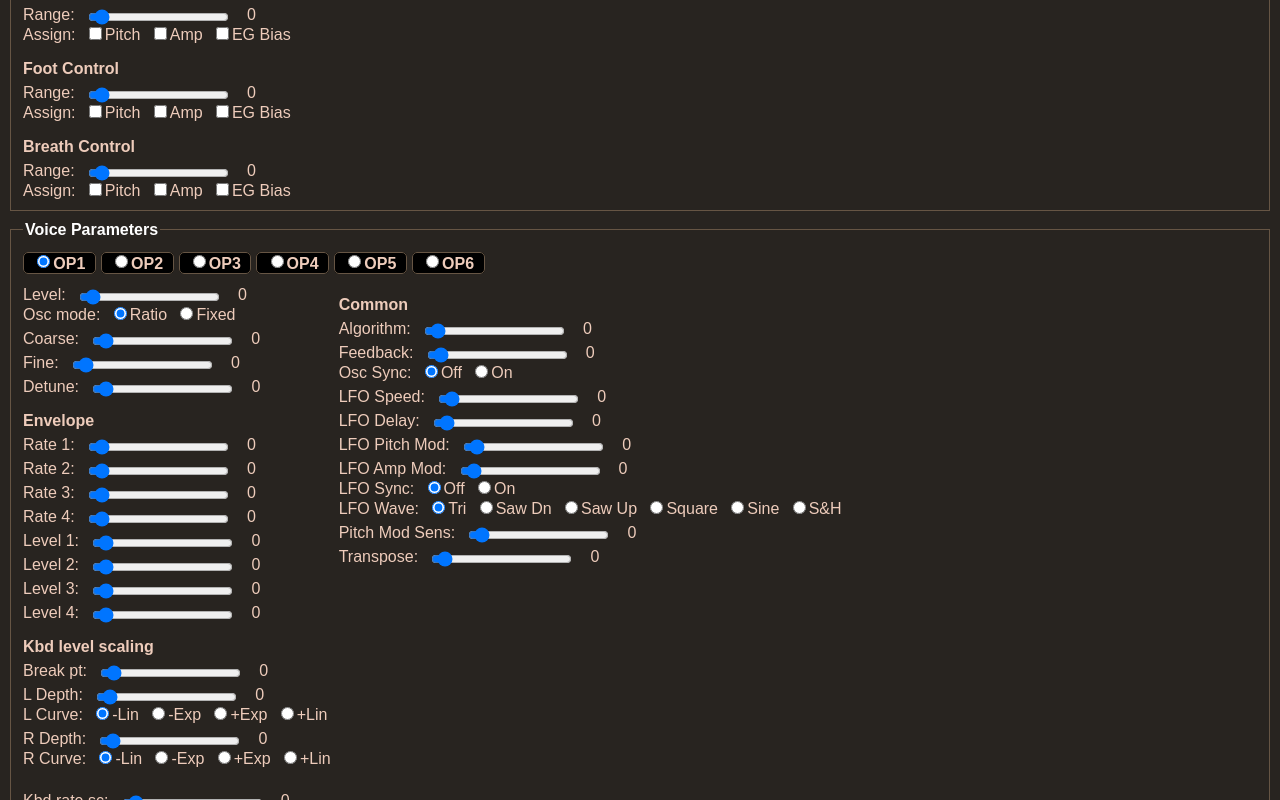
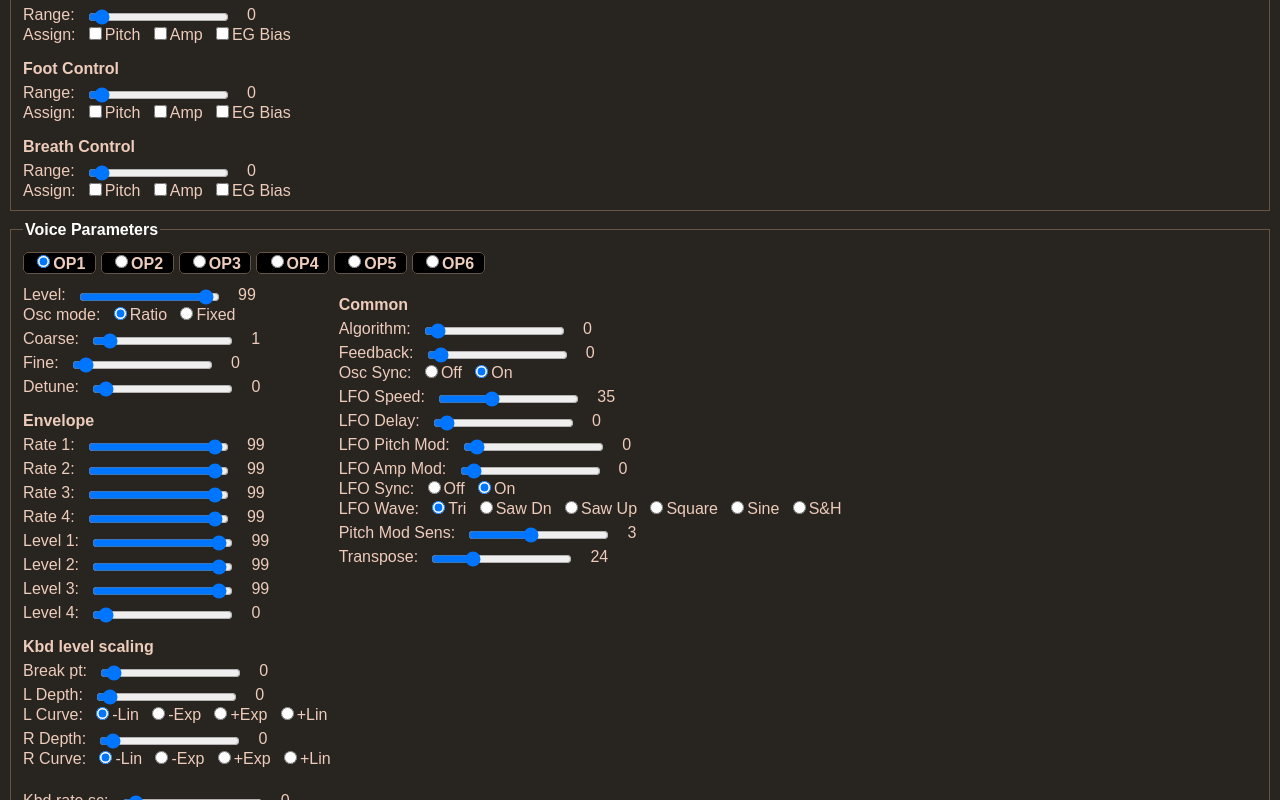
Before and after one commit to Ahlzen/DXEdit, a React (Vite) app: page / in a window 1280 px wide. Shown: the part 583-1383 px from the top of the page. Built offline with nearby package versions, Linux system fonts and the light colour scheme.

Commit message:
Added actual INIT VOICE data.

```diff
--- a/src/components/App.tsx
+++ b/src/components/App.tsx
@@ -2,7 +2,7 @@ import { useState, useRef, useEffect } from 'react';
 import { Preferences } from '../preferences';
 import './App.css';
 
-// MIDI
+// MIDI / DX7 sysex
 import { WebMidi } from '../midi/webmidi'
 import type { performanceParam, performanceValues } from '../midi/performanceParams.ts'
 import { performanceParamSpecs } from '../midi/performanceParams.ts';
@@ -16,7 +16,6 @@ import Slider from './Slider.tsx';
 import PerformanceControlEditor from './PerformanceControlEditor.tsx';
 import EnvelopeEditor from './EnvelopeEditor.tsx';
 import OpEditor from './OpEditor.tsx';
-import { toHexString } from '../utils.ts';
 
 
 export default function App()
@@ -56,7 +55,6 @@ export default function App()
   const [currentOp, setCurrentOp] = useState<opNumber>('op1');
 
   useEffect(() => {
-    console.log("App: useEffect()");
     if (!midi.current.isInitialized) {
       midi.current.initialize(true,
         () => {
--- a/src/midi/voiceParams.ts
+++ b/src/midi/voiceParams.ts
@@ -57,14 +57,13 @@ export let egTypeOffsets : {[key in egType]: number} = {
 export class voiceParamData {
   private data: Uint8Array;
 
-  //constructor();
   constructor(data: Uint8Array | null = null) {
     if (data) {
       this.data = new Uint8Array(data);
     }
     else {
-      // TODO: fill with init patch data
-      this.data = new Uint8Array(154);
+      // Use init patch data
+      this.data = voiceParamData.getInitParams();
     }
   }
 
@@ -111,10 +110,115 @@ export class voiceParamData {
     return value;
   }
 
-  static getInitPatch(): voiceParamData {
-    let initData = new Uint8Array([
-      // TODO
+  private static getInitParams(): Uint8Array {
+    return new Uint8Array([
+      // These are the values set by the
+      // "VOICE INIT" feature of the DX7 mk1
 
-    ])
+      // OP6
+      99,99,99,99, // EG Rate 1-4
+      99,99,99,0,  // EG Level 1-4
+      0, // Kbd level scale break point (0=A-1, 39=C3)
+      0, 0, // Kbd level scale L/R depth
+      0, 0,// Kbd level scale L/R curve (-LIN)
+      0, // Kbd rate scaling
+      0, // Amp mod sensitivity
+      0, // Key vel sensitivity
+      0, // Level
+      0, // Osc mode (0=ratio)
+      1, 0, // Freq coarse (1=1.00?) / fine (0=1.00?)
+      0, // detune
+
+      // OP5
+      99,99,99,99, // EG Rate 1-4
+      99,99,99,0,  // EG Level 1-4
+      0, // Kbd level scale break point (0=A-1, 39=C3)
+      0, 0, // Kbd level scale L/R depth
+      0, 0,// Kbd level scale L/R curve (-LIN)
+      0, // Kbd rate scaling
+      0, // Amp mod sensitivity
+      0, // Key vel sensitivity
+      0, // Level
+      0, // Osc mode (0=ratio)
+      1, 0, // Freq coarse (1=1.00?) / fine (0=1.00?)
+      0, // detune
+
+      // OP4
+      99,99,99,99, // EG Rate 1-4
+      99,99,99,0,  // EG Level 1-4
+      0, // Kbd level scale break point (0=A-1, 39=C3)
+      0, 0, // Kbd level scale L/R depth
+      0, 0,// Kbd level scale L/R curve (-LIN)
+      0, // Kbd rate scaling
+      0, // Amp mod sensitivity
+      0, // Key vel sensitivity
+      0, // Level
+      0, // Osc mode (0=ratio)
+      1, 0, // Freq coarse (1=1.00?) / fine (0=1.00?)
+      0, // detune
+
+      // OP3
+      99,99,99,99, // EG Rate 1-4
+      99,99,99,0,  // EG Level 1-4
+      0, // Kbd level scale break point (0=A-1, 39=C3)
+      0, 0, // Kbd level scale L/R depth
+      0, 0,// Kbd level scale L/R curve (-LIN)
+      0, // Kbd rate scaling
+      0, // Amp mod sensitivity
+      0, // Key vel sensitivity
+      0, // Level
+      0, // Osc mode (0=ratio)
+      1, 0, // Freq coarse (1=1.00?) / fine (0=1.00?)
+      0, // detune
+
+      // OP2
+      99,99,99,99, // EG Rate 1-4
+      99,99,99,0,  // EG Level 1-4
+      0, // Kbd level scale break point (0=A-1, 39=C3)
+      0, 0, // Kbd level scale L/R depth
+      0, 0,// Kbd level scale L/R curve (-LIN)
+      0, // Kbd rate scaling
+      0, // Amp mod sensitivity
+      0, // Key vel sensitivity
+      0, // Level
+      0, // Osc mode (0=ratio)
+      1, 0, // Freq coarse (1=1.00?) / fine (0=1.00?)
+      0, // detune
+
+      // OP1
+      99,99,99,99, // EG Rate 1-4
+      99,99,99,0,  // EG Level 1-4
+      0, // Kbd level scale break point (0=A-1, 39=C3)
+      0, 0, // Kbd level scale L/R depth
+      0, 0,// Kbd level scale L/R curve (-LIN)
+      0, // Kbd rate scaling
+      0, // Amp mod sensitivity
+      0, // Key vel sensitivity
+      99, // Level
+      0, // Osc mode (0=ratio)
+      1, 0, // Freq coarse (1=1.00?) / fine (0=1.00?)
+      0, // detune
+
+      // Pitch EG
+      99,99,99,99, // EG Rate 1-4
+      50,50,50,50,  // EG Level 1-4
+
+      // Common
+      0, // Algorithm (#1)
+      0, // Feedback
+      1, // Oscillator sync
+      35, // LFO speed
+      0, // LFO delay
+      0, // LFO pitch mod depth
+      0, // LFO amp mod depth
+      1, // LFO sync
+      0, // LFO waveform (0=triangle)
+      3, // pitch mod sensitivity
+      24, // transpose (24=C3)
+
+      // Voice name
+      // 10 char ASCII: "INIT      "
+      73,78,73,84,32,32,32,32,32,32,
+    ]);
   }
 }
```
